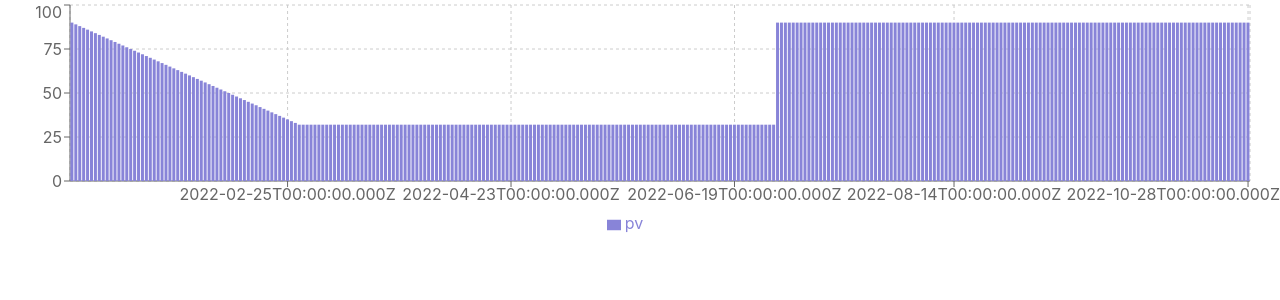
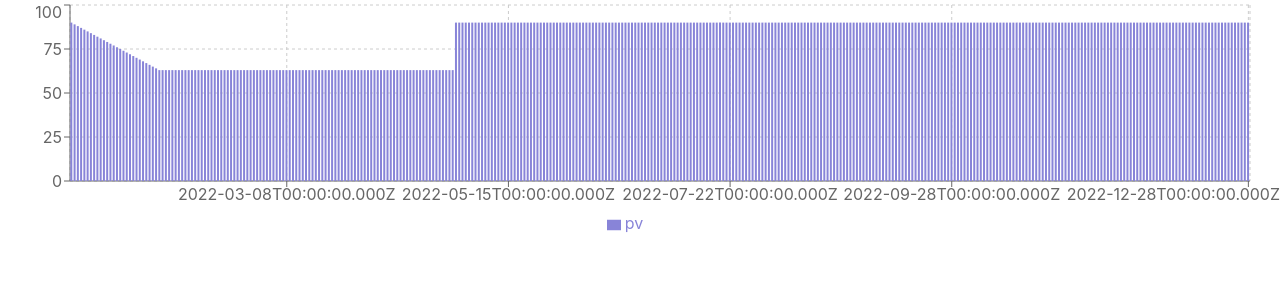
Before and after one commit to jtiulentino/visa-calc, a React (Create React App) app: page / in a window 1280 px wide. Shown: the top 300 px of the page. Built offline with nearby package versions, Linux system fonts and the light colour scheme.

Commit message:
Applied third patch

```diff
--- a/src/Chart.js
+++ b/src/Chart.js
@@ -14,10 +14,10 @@ function getDatesBetween(startDate, endDate) {
 
 const calc = () => {
     const startDate = new Date('2022-01-01');
-    const endDate = new Date('2022-10-28');
+    const endDate = new Date('2022-12-28');
     const dates = getDatesBetween(startDate, endDate);
 
-    const calcdates = getDatesBetween(new Date('2021-01-01'), new Date('2022-10-28'));
+    const calcdates = getDatesBetween(new Date('2022-01-01'), new Date('2023-12-28'));
 
     const dateToNumberMap = new Map();
 
@@ -28,11 +28,13 @@ const calc = () => {
     const counterArr = new Array(calcdates.length).fill(90)
     const dayExtraArr = new Array(calcdates.length).fill(0)
     const daysCanStay = new Array(calcdates.length).fill(0)
+    const transitions = new Array(calcdates.length).fill(0)
+    const wasThere = new Array(calcdates.length).fill(0)
 
     const periods = [
-        [new Date('2022-01-01').toISOString(), new Date('2022-02-28').toISOString()],
+        [new Date('2022-01-01').toISOString(), new Date('2022-01-28').toISOString()],
         //[new Date('2022-04-01').toISOString(), new Date('2022-04-28').toISOString()],
-        //[new Date('2022-07-01').toISOString(), new Date('2022-10-28').toISOString()],
+        //[new Date('2022-06-01').toISOString(), new Date('2022-06-28').toISOString()],
         //[new Date('2022-08-01').toISOString(), new Date('2022-08-30').toISOString()],
         //[new Date('2022-01-01').toISOString(), new Date('2022-03-30').toISOString()],
     ]
@@ -48,44 +50,54 @@ const calc = () => {
 
         for (let index = indexStart; index <= indexEnd; index++) {
             var back_index = index + 180
+            wasThere[index] = 1
             if (back_index < dayExtraArr.length) {
                 dayExtraArr[back_index] = 1
             }
             for (let i = index; i < index + 180; i++) {
                 counterArr[i] -= 1
             }
+            for (let i = index; i < index + 180; i++) {
+                transitions[index] = -1
+                transitions[index + 180] = 1
+            }
         }
     })
 
-    console.log('counterarr', counterArr)
-    counterArr.forEach((e, index) => {
+    var sum = 0
+    const cumSum = transitions.map((sum = 90, n => sum += n));
+    //console.log('counterarr', counterArr)
+    cumSum.forEach((e, index) => {
         var remainder = e
         if (e <= 0) {
             return 0
         }
         var days = 1
         for (let i = index + 1; i < index + 90; i++) {
-            if (index > counterArr.length) {
+            if (i> counterArr.length) {
                 break
             }
             days += 1;
             remainder -= 1
-            remainder += dayExtraArr[index] //add a day if we get one back from 180 days ago
+            if (i>= 180) {
+                remainder += wasThere[i-180] //add a day if we get one back from 180 days ago
+            }
             if (remainder <= 0) {
                 break
             }
 
         }
         daysCanStay[index] = days
-
-
-
     })
 
 
     var arr = []
     //dates.forEach((e) => { arr.push({ date: e.toISOString(), pv: counterArr[dateToNumberMap.get(e.toISOString())] }) })
+    //new Date('2022-03-28').toISOString()
+    //const cumulativeSum = (sum => value => sum += value)(0);
+
     dates.forEach((e) => { arr.push({ date: e.toISOString(), pv: daysCanStay[dateToNumberMap.get(e.toISOString())] }) })
+    //dates.forEach((e) => { arr.push({ date: e.toISOString(), pv: cumSum[dateToNumberMap.get(e.toISOString())] }) })
     return arr
 }
 
```
